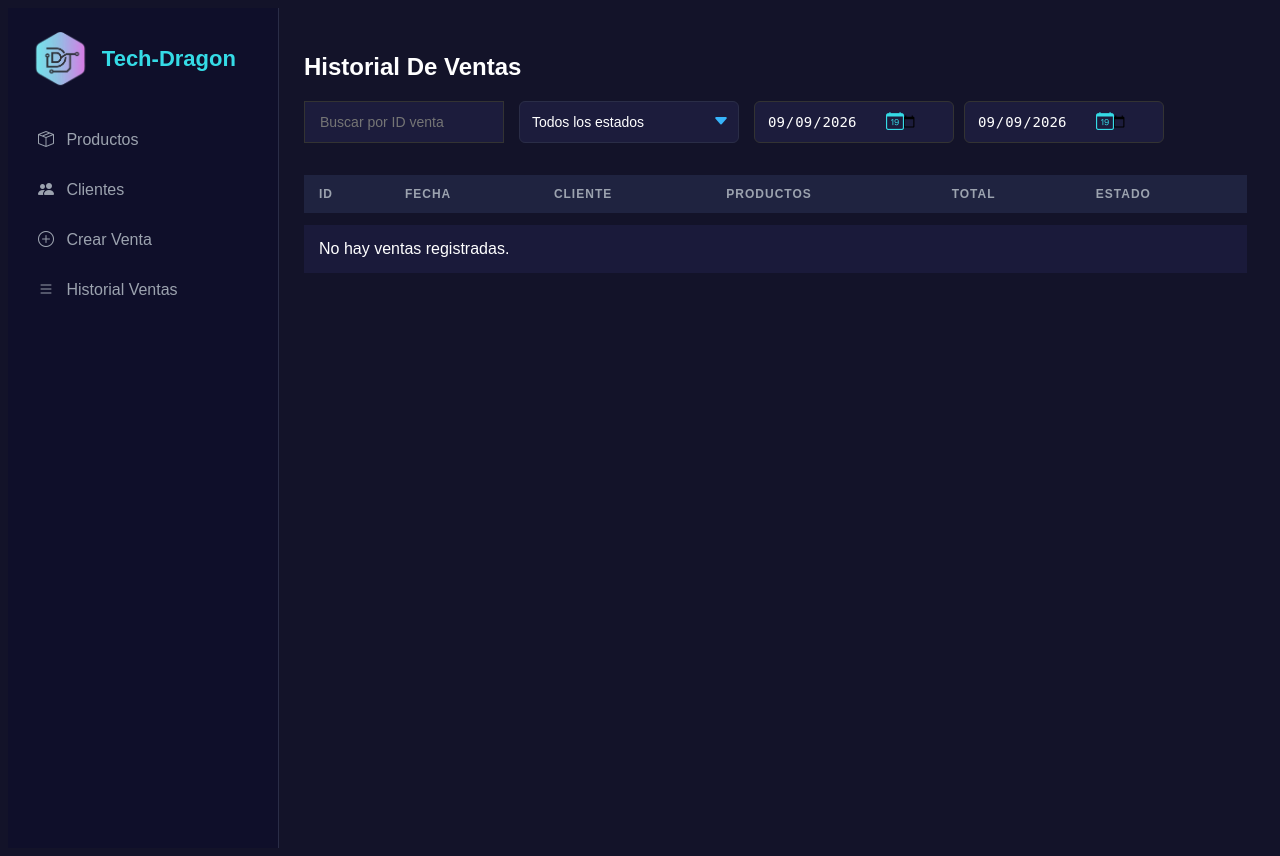
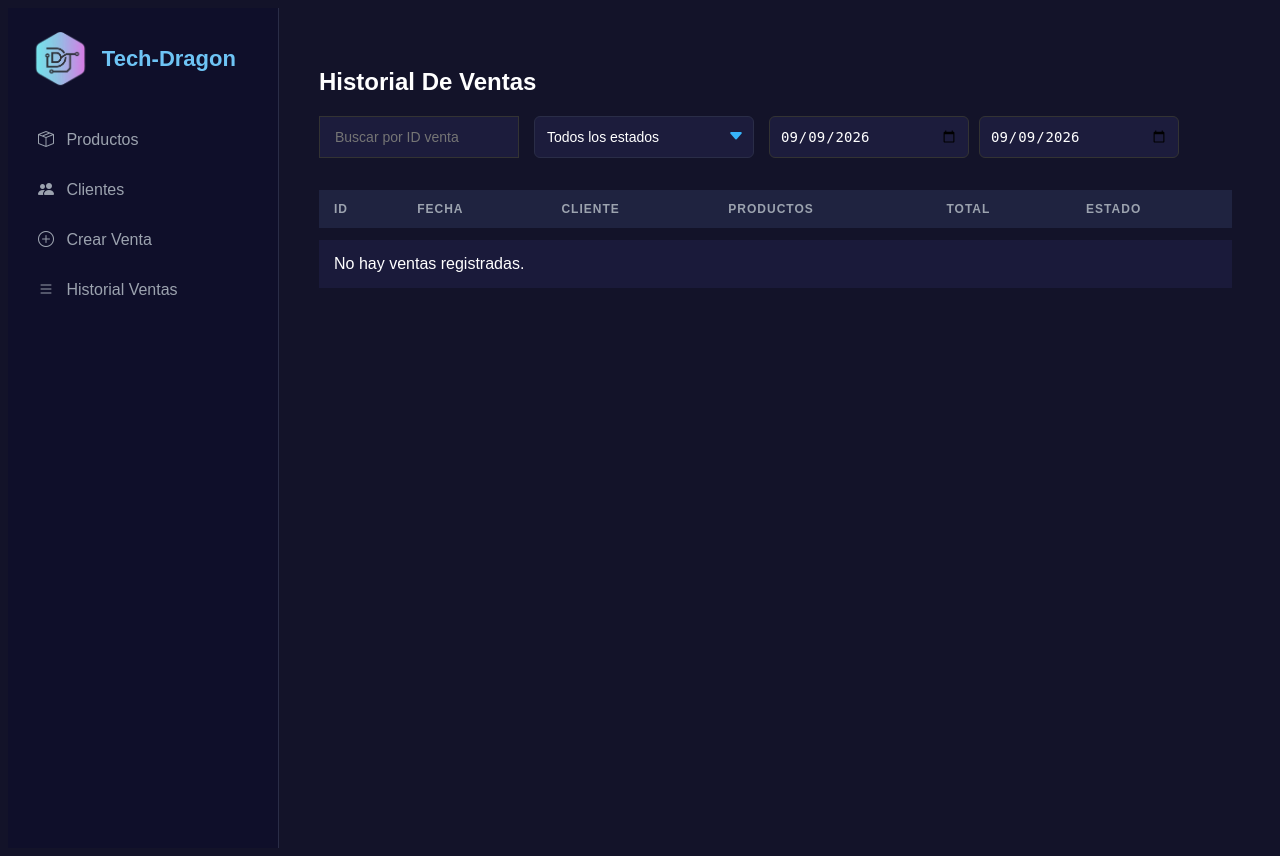
Before and after one commit to LeandroH0211/Sistema-de-inventario, a Flask app: page /ventas/historial in a window 1280 px wide. Run offline with Flask 3, Linux system fonts and the light colour scheme; data that the repository does not hold is empty.

Commit message:
Arreglo de layout

```diff
--- a/app/static/css/styles.css
+++ b/app/static/css/styles.css
@@ -248,9 +248,9 @@ tbody tr:hover {
 
 .logo-container h1 {
     margin: 0;
-    font-size: 52px;
+    font-size: 70px;
+    color: #37B4FA;  /* 👈 AQUÍ */
 }
-
 .nav-logo {
     height: 58px;
     width: auto;
@@ -439,7 +439,7 @@ td button.btn-delete:hover {
 }
 
 .sidebar h2 {
-    color: #35DBE6;
+    color: #6EC4F5;
     font-size: 22px;
 }
 
@@ -470,6 +470,6 @@ td button.btn-delete:hover {
 /* CONTENIDO A LA DERECHA */
 .main-content {
     flex: 1;
-    padding: 25px;
+    padding: 40px;
 }
 /* agrege esto para subir el botn agregar producto a el tituo */
--- a/app/static/css/ventas.css
+++ b/app/static/css/ventas.css
@@ -173,3 +173,6 @@
     align-items: center;
     justify-content: center;
 }
+.historial-ventas .filters .date-container input {
+    padding: 0 10px; /* 👈 más natural */
+}
--- a/app/templates/productos/lista.html
+++ b/app/templates/productos/lista.html
@@ -4,7 +4,7 @@
 {% block extra_css %}
 <link rel="stylesheet" href="{{ url_for('static', filename='css/productos.css') }}">
 {% endblock %}
-{% block page_title %}Productos{% endblock %}
+{% block page_title %}PRODUCTOS{% endblock %}
 
 {% block content %}
 
@@ -53,7 +53,7 @@
                 <a href="{{ url_for('productos.editar', id_producto=producto.id_producto) }}" class="btn-edit">
                     <i class="bi bi-pencil"></i> Editar
                 </a>
-                <a href="{{ url_for('productos.eliminar', id_producto=producto.id_producto) }}" class="btn-delete">
+                 <a href="{{ url_for('productos.eliminar', id_producto=producto.id_producto) }}" class="btn-delete">
                     <i class="bi bi-trash"></i> Eliminar
                 </a>
             </td>
--- a/app/templates/ventas/historial_ventas.html
+++ b/app/templates/ventas/historial_ventas.html
@@ -25,7 +25,6 @@
 
         <div class="date-container">
             <input type="date" value="2026-09-09">
-            <i class="bi bi-calendar-date calendario-icono"></i>
         </div>
 
         <span class="date-arrow">
@@ -34,7 +33,6 @@
 
         <div class="date-container">
             <input type="date" value="2026-09-09">
-            <i class="bi bi-calendar-date calendario-icono"></i>
         </div>
     </div>
 
```
